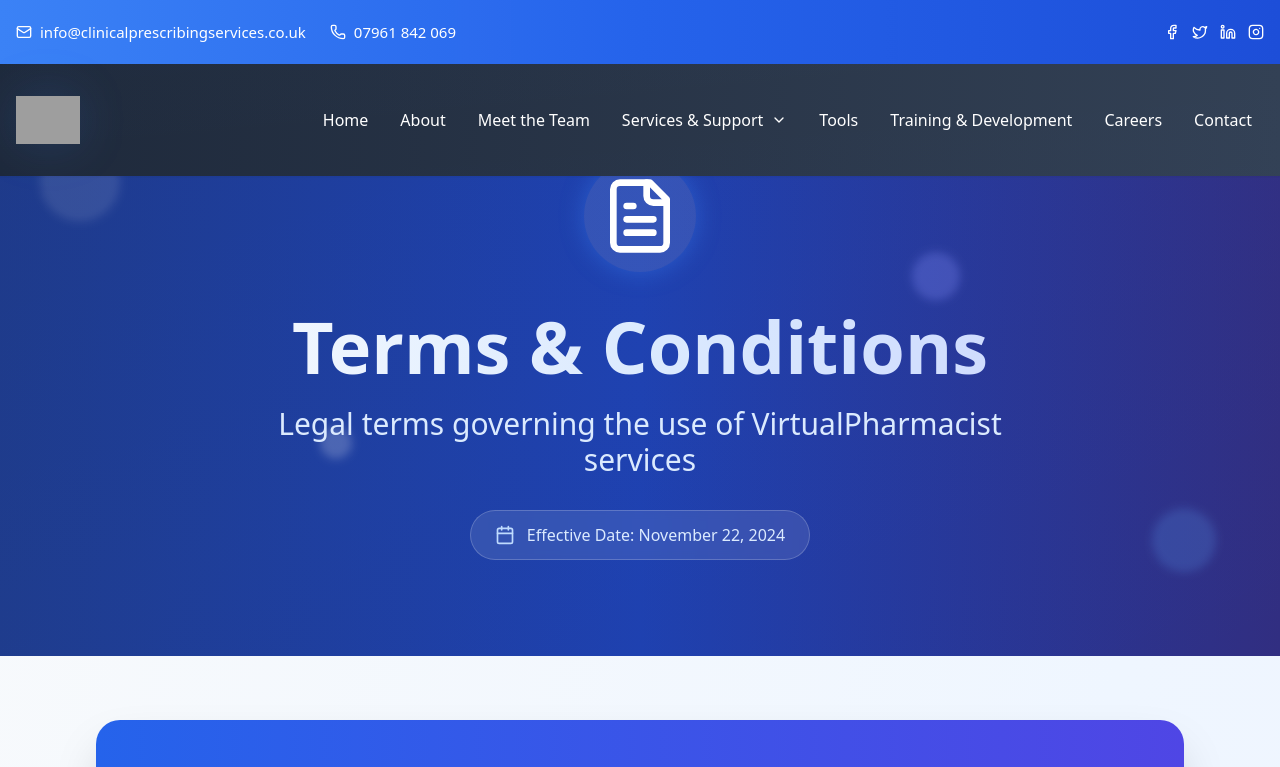
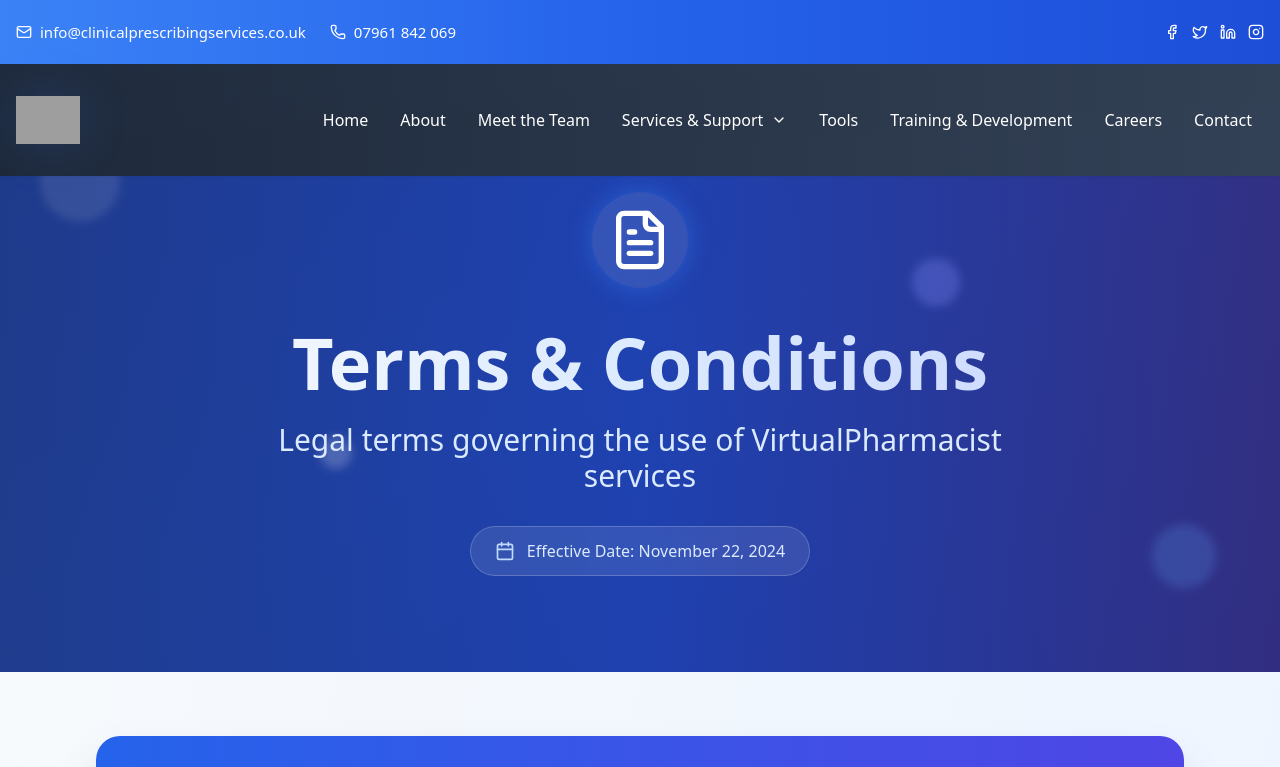
Before and after one commit to AliHaider728/Virtual-Pharmacist, a React (Vite) app: page /Term in a window 1280 px wide. Shown: the top 767 px of the page. Built offline with nearby package versions, Linux system fonts and the light colour scheme; grey boxes are pictures that could not be loaded.

Commit message:
"complete"

```diff
--- a/src/Component/Pages/PrivacyPolicy.jsx
+++ b/src/Component/Pages/PrivacyPolicy.jsx
@@ -137,8 +137,8 @@
         <div className="absolute bottom-32 left-20 w-8 h-8 bg-white/20 rounded-full blur-sm float-animation" style={{ animationDelay: "1s" }}></div>
 
         <div className="relative max-w-7xl mx-auto px-4 sm:px-6 lg:px-8 text-center text-white">
-          <div className="inline-block p-4 bg-white/10 rounded-full mb-8 pulse-glow">
-            <Shield className="w-20 h-20 text-white" />
+          <div className="inline-block p-4 bg-white/10 rounded-full mb-8 mt-8 pulse-glow">
+            <Shield className="w-16  h-16 text-white" />
           </div>
           <h1 className="text-6xl md:text-7xl font-bold mb-6 bg-gradient-to-r from-white via-blue-100 to-indigo-200 bg-clip-text text-transparent">
             Privacy Policy
--- a/src/Component/Pages/TermsConditions.jsx
+++ b/src/Component/Pages/TermsConditions.jsx
@@ -134,8 +134,8 @@
         <div className="absolute bottom-1/3 left-1/4 w-8 h-8 bg-white/20 rounded-full blur-sm float-animation" style={{ animationDelay: "1s" }}></div>
 
         <div className="relative max-w-7xl mx-auto px-4 sm:px-6 lg:px-8 text-center text-white">
-          <div className="inline-block p-4 bg-white/10 rounded-full mb-8 pulse-glow">
-            <FileText className="w-20 h-20 text-white" />
+          <div className="inline-block p-4 mt-8 bg-white/10 rounded-full mb-8 pulse-glow">
+            <FileText className="w-16 h-16 text-white" />
           </div>
           <h1 className="text-6xl md:text-7xl font-bold mb-6 bg-gradient-to-r from-white via-blue-100 to-indigo-200 bg-clip-text text-transparent">
             Terms & Conditions
```
